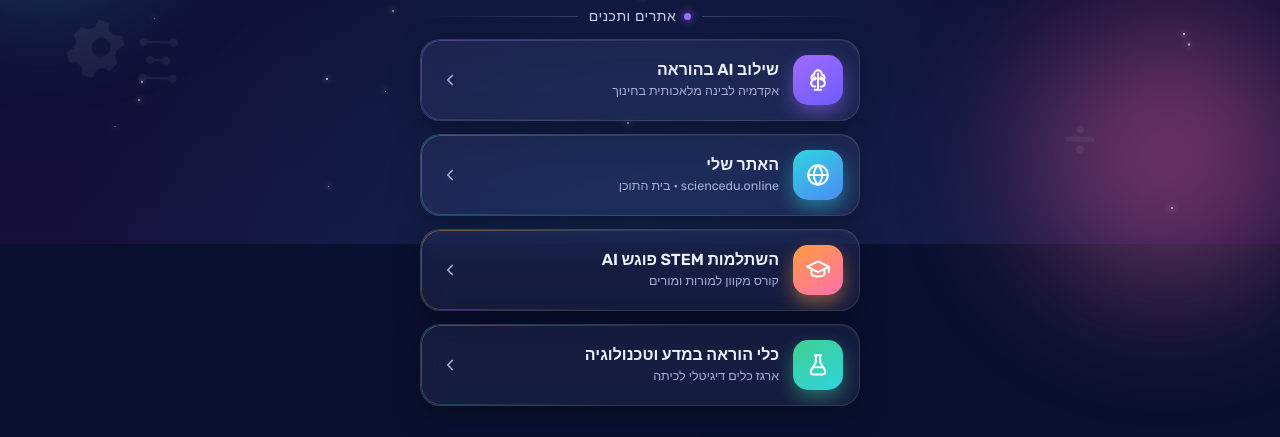
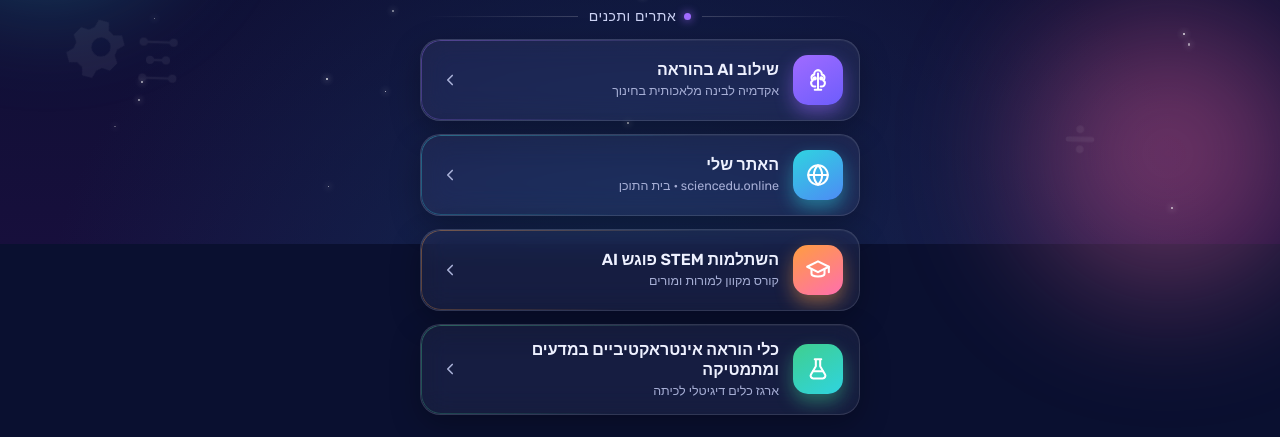
Before and after one commit to nofarg8/Link-in-bio-Nofar, a plain HTML site: page index.html in a window 1280 px wide. Shown: the part 556-993 px from the top of the page. Drawn offline with Linux system fonts and the light colour scheme.

Commit message:
Update teaching-tools card title and link
Co-Authored-By: Claude Opus 5 <noreply@anthropic.com>

```diff
--- a/index.html
+++ b/index.html
@@ -298,10 +298,10 @@ body{
         <span class="arrow"><svg viewBox="0 0 24 24" fill="none" stroke="currentColor" stroke-width="2.2" stroke-linecap="round" stroke-linejoin="round"><path d="M15 6l-6 6 6 6"/></svg></span>
       </a>
 
-      <a class="card" style="--a:#3fcf8e;--b:#2fd4e0" href="https://www.sciencedu.online/science-4u" target="_blank" rel="noopener">
+      <a class="card" style="--a:#3fcf8e;--b:#2fd4e0" href="https://www.sciencedu.online/math-open-practices" target="_blank" rel="noopener">
         <span class="glow"></span>
         <span class="chip"><svg viewBox="0 0 24 24" fill="none" stroke="currentColor" stroke-width="1.9" stroke-linecap="round" stroke-linejoin="round"><path d="M9 3h6M10 3v6.5L5.5 17a2.5 2.5 0 0 0 2.2 3.7h8.6A2.5 2.5 0 0 0 18.5 17L14 9.5V3"/><path d="M7.6 14h8.8"/></svg></span>
-        <span class="ctext"><span class="t">כלי הוראה במדע וטכנולוגיה</span><span class="s">ארגז כלים דיגיטלי לכיתה</span></span>
+        <span class="ctext"><span class="t">כלי הוראה אינטראקטיביים במדעים ומתמטיקה</span><span class="s">ארגז כלים דיגיטלי לכיתה</span></span>
         <span class="arrow"><svg viewBox="0 0 24 24" fill="none" stroke="currentColor" stroke-width="2.2" stroke-linecap="round" stroke-linejoin="round"><path d="M15 6l-6 6 6 6"/></svg></span>
       </a>
 
```
